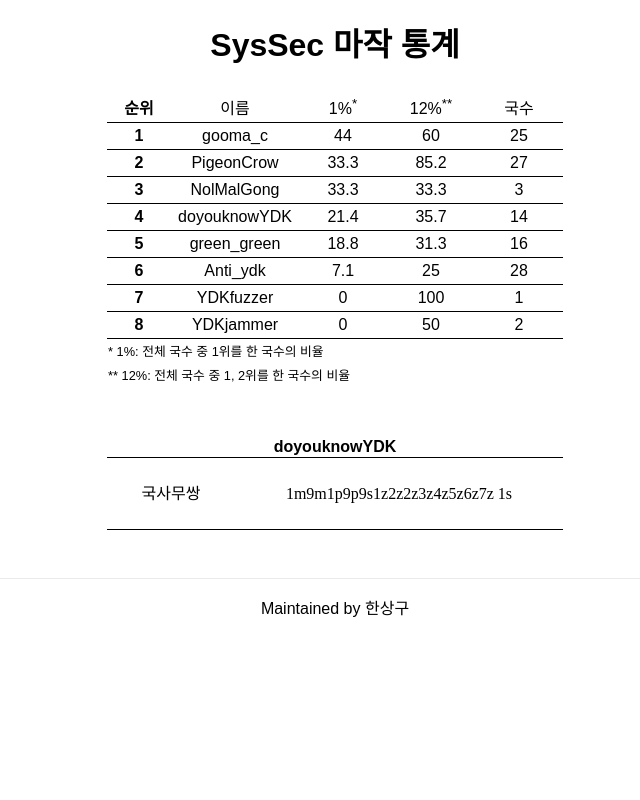
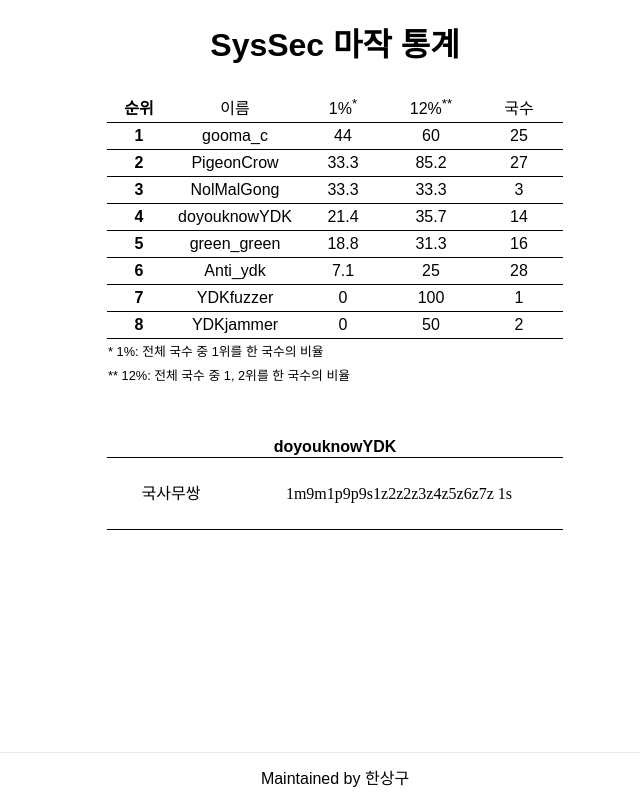
Before and after one commit to KOREAN139/syssec-leaderboard, a Next.js app: page / in a window 1280 px wide. Shown: the whole page, without its empty margins (305-945 px from the left). Built offline with nearby package versions, Linux system fonts and the light colour scheme; a web font is replaced by a local one.

Commit message:
refactor(component): let footer at bottom of page

```diff
--- a/styles/Footer.module.css
+++ b/styles/Footer.module.css
@@ -1,4 +1,10 @@
 .footer {
+    position: fixed;
+    bottom: 0;
+    left: 0;
+    right: 0;
+    height: 3rem;
+
     display: flex;
     flex: 1;
     padding: 1rem 0;
```
